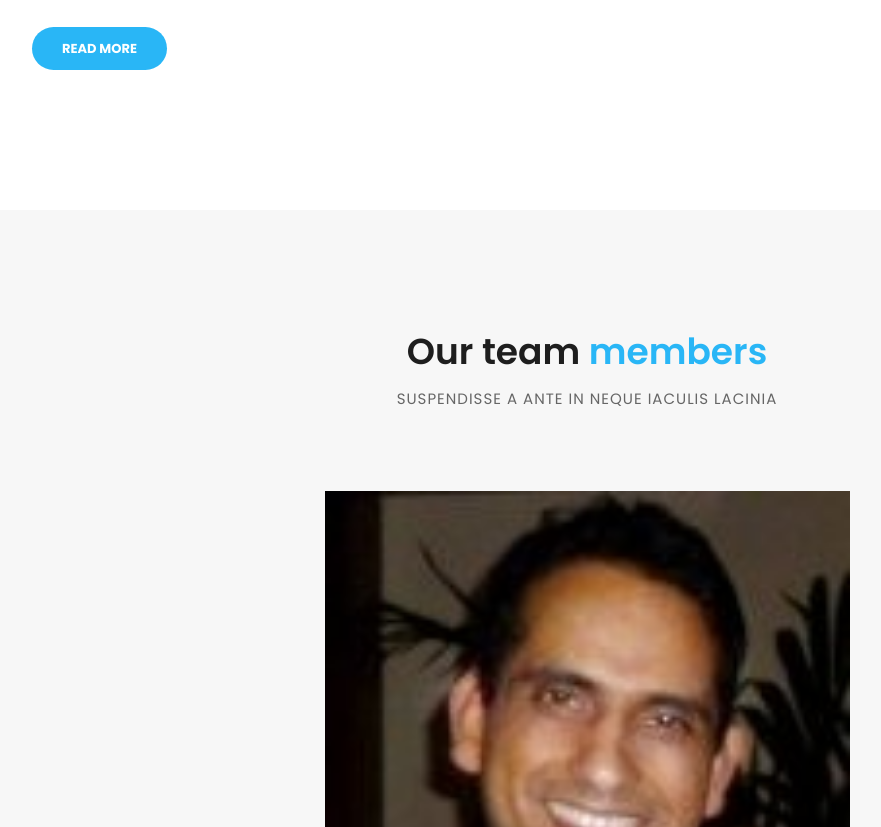
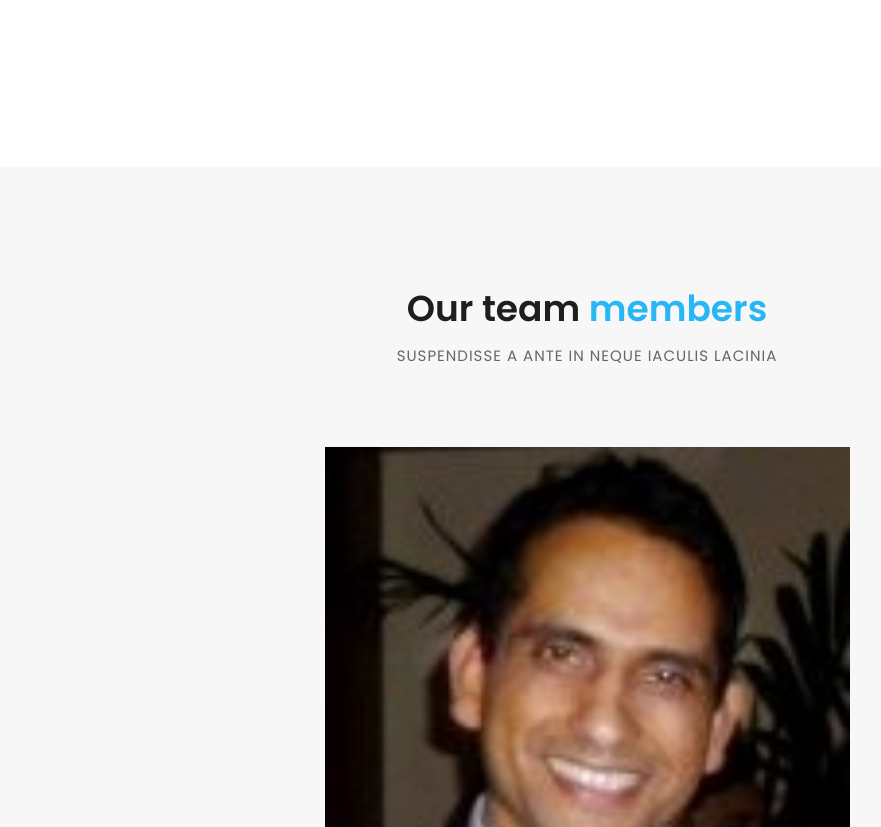
Before and after one commit to vaibhavtiwari12/dakf, a plain HTML site: page about.html in a window 1280 px wide. Shown: the part 1121-1948 px from the top of the page, without its empty margins (53-934 px from the left). Drawn offline with Linux system fonts and the light colour scheme.

Commit message:
wronglt removed read more fix

```diff
--- a/about.html
+++ b/about.html
@@ -123,7 +123,7 @@
                         under pressure from regulatory capital constraints.
                     <br><br>Churn in banks have resulted in exits of highly talented individuals and teams with critical capabilities.
 In this backdrop, we provide a regulated platform, operational support and banking relationships to proven revenue generators with an entrepreneurial mindset to build market leading businesses. The firm comprises a team with deep experience in trade finance, business turnarounds, investment banking and securities brokerage, commodities and asset management alongside extensive networks across banks, real money and alternative investment firms.</p>
-                    <a href="" class="filled-button">Read More</a>
+                    <!-- <a href="" class="filled-button">Read More</a> -->
                   </div>
                 </div>
                 <div class="col-md-6">
```
